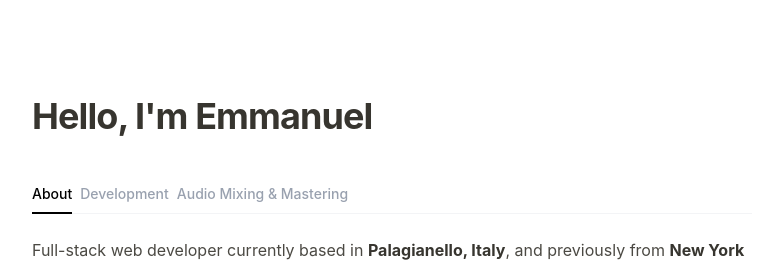
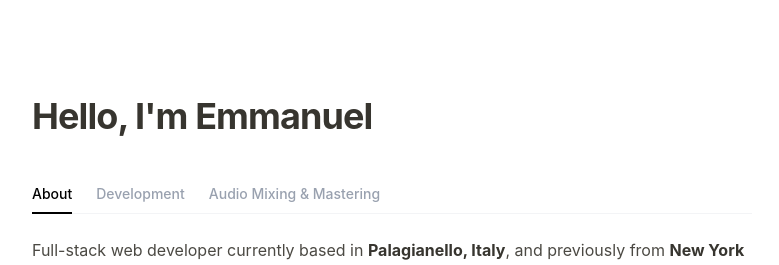
Before and after one commit to emmtej/portfolio-website, a React (Vite) app: page / in a window 1280 px wide. Shown: the top 265 px of the page, without its empty margins (248-1027 px from the left). Built offline with nearby package versions, Linux system fonts and the light colour scheme; the HTML template or start-up script is replaced by a standard one.

Commit message:
Added comments for better future reference.

```diff
--- a/src/components/Tabs.tsx
+++ b/src/components/Tabs.tsx
@@ -28,16 +28,18 @@ const TABS = [
 
 export function Tabs() {
   const [activeTabId, setActiveTabId] = useState(() => {
-    // Initialize from URL path or default to first tab
+    // Wait for window to load and match the url state to a tab label.
     if (typeof window !== "undefined") {
       const path = window.location.pathname.replace(/^\//, "");
       if (path && TABS.some((t) => t.id === path)) {
         return path;
       }
     }
+    // Else just return about
     return TABS[0].id;
   });
 
+  // Mini router to allow backwards and forwards browser nav.
   useEffect(() => {
     const handlePopState = () => {
       const path = window.location.pathname.replace(/^\//, "");
@@ -65,7 +67,7 @@ export function Tabs() {
   return (
     <div className="w-full">
       <div className="border-b border-gray-100">
-        <nav role="tablist" className="flex gap-2">
+        <nav role="tablist" className="flex gap-6">
           {TABS.map((tab) => (
             <TabButton
               key={tab.id}
--- a/src/ui/Tabs.tsx
+++ b/src/ui/Tabs.tsx
@@ -14,7 +14,7 @@ export const TabButton = ({
     role="tab"
     aria-selected={isActive}
     aria-controls={`panel-${id}`}
-    className={`-mb-px  border-b-2 py-2 text-sm font-medium transition-colors ${
+    className={`-mb-px border-b-2 py-2 text-sm font-medium transition-colors ${
       isActive
         ? "border-black text-black"
         : "border-transparent text-gray-400 hover:text-gray-600"
```
